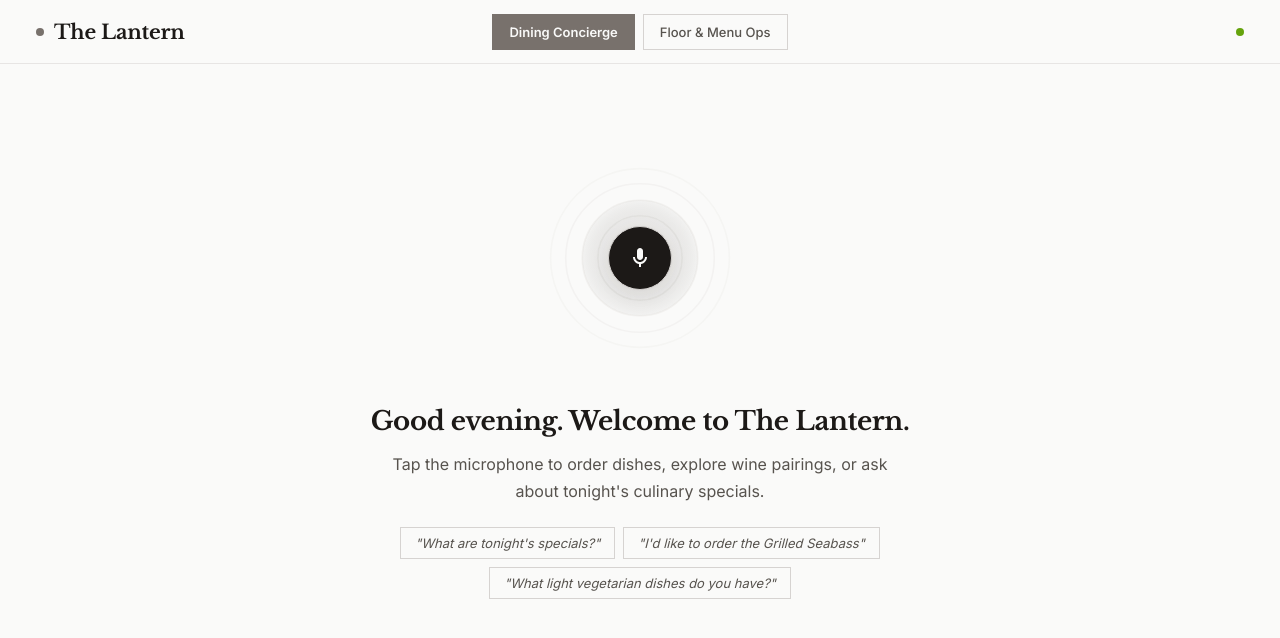
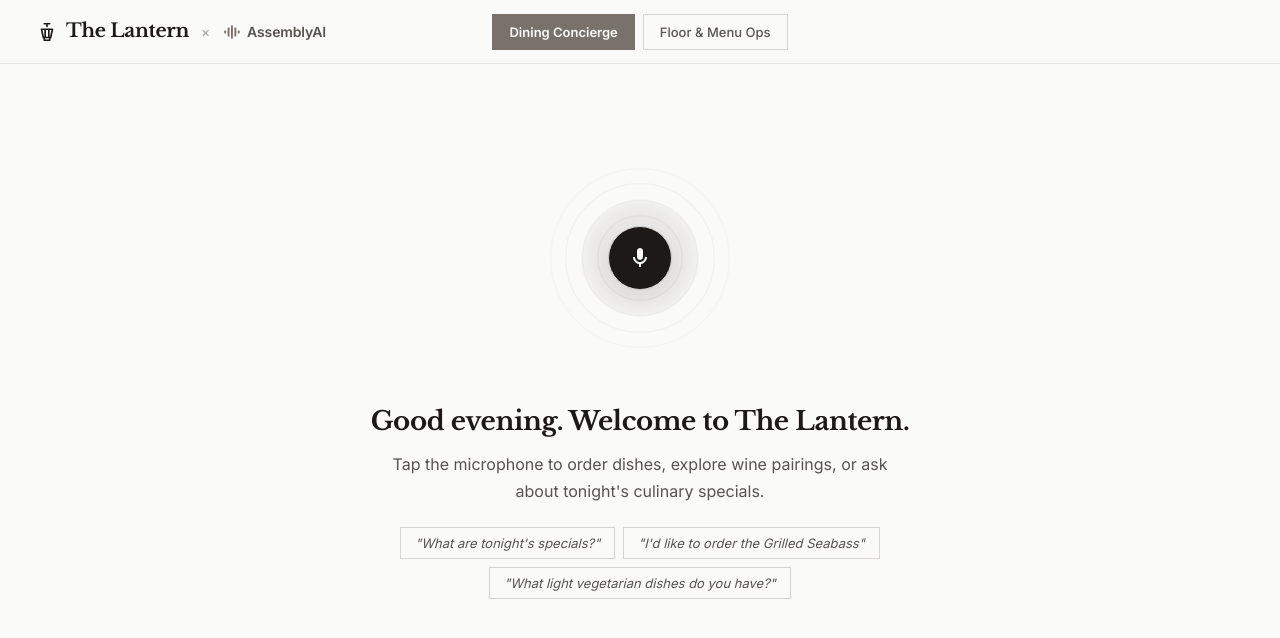
Before and after one commit to BennedictQuanTon/Team-Develarper---AssemblyAI---Voice-Agent-Hackathon, a website built with Vite: page frontend/index.html in a window 1280 px wide. Built offline with nearby package versions, Linux system fonts and the light colour scheme.

Commit message:
update 2

```diff
--- a/frontend/index.html
+++ b/frontend/index.html
@@ -12,9 +12,25 @@
 <body>
   <!-- ThoughtStream Minimalist Top Navigation Header -->
   <header class="apple-header">
+    <!-- Dual Logo: The Lantern × AssemblyAI (No dots) -->
     <div class="header-brand">
-      <span class="brand-dot" aria-hidden="true"></span>
-      <span>The Lantern</span>
+      <div class="nav-brand-item" title="The Lantern">
+        <svg class="nav-logo-icon" viewBox="0 0 24 24" fill="none" stroke="currentColor" stroke-width="1.8">
+          <path d="M9 3h6M12 3v3M6 9h12l-2 9H8L6 9zM9 18v3h6v-3M10 9v9M14 9v9" stroke-linecap="round" stroke-linejoin="round"/>
+        </svg>
+        <span class="nav-brand-name">The Lantern</span>
+      </div>
+      <span class="nav-brand-divider" aria-hidden="true">×</span>
+      <div class="nav-brand-item nav-partner" title="AssemblyAI Voice Agent">
+        <svg class="nav-assembly-icon" viewBox="0 0 24 24" fill="currentColor">
+          <rect x="3" y="10" width="2.5" height="4" rx="1"/>
+          <rect x="7.5" y="6" width="2.5" height="12" rx="1"/>
+          <rect x="12" y="3" width="2.5" height="18" rx="1"/>
+          <rect x="16.5" y="6" width="2.5" height="12" rx="1"/>
+          <rect x="21" y="10" width="2.5" height="4" rx="1"/>
+        </svg>
+        <span class="nav-partner-name">AssemblyAI</span>
+      </div>
     </div>
 
     <!-- Minimal Filter Chip Navigation -->
@@ -27,10 +43,8 @@
       </button>
     </nav>
 
-    <!-- Discreet Online Dot (Status text removed per user request) -->
-    <div class="header-status">
-      <span class="status-dot live" id="statusDot" aria-label="System active"></span>
-    </div>
+    <!-- Empty right column to balance grid (dot removed per user request) -->
+    <div class="header-status"></div>
   </header>
 
   <!-- Application Main Container -->
--- a/frontend/src/styles/base.css
+++ b/frontend/src/styles/base.css
@@ -56,37 +56,10 @@ body {
   justify-self: start;
 }
 
-.brand-dot {
-  width: 8px;
-  height: 8px;
-  border-radius: var(--radius-avatar);
-  background-color: var(--color-primary);
-}
-
 .header-status {
   display: flex;
   align-items: center;
   justify-self: end;
-}
-
-.status-dot {
-  width: 8px;
-  height: 8px;
-  border-radius: var(--radius-avatar);
-  background-color: var(--content-tertiary);
-  transition: background-color 0.2s ease;
-}
-
-.status-dot.live {
-  background-color: var(--color-success);
-}
-
-.status-dot.busy {
-  background-color: var(--color-warning);
-}
-
-.status-dot.error {
-  background-color: var(--color-error);
 }
 
 /* Application Content Area */
--- a/frontend/src/styles/components.css
+++ b/frontend/src/styles/components.css
@@ -347,8 +347,11 @@
 }
 
 .basket-row-price {
-  color: var(--content-secondary);
-  font-family: var(--font-mono);
+  color: var(--content-primary);
+  font-family: var(--font-display);
+  font-size: 16px;
+  font-weight: 700;
+  letter-spacing: -0.01em;
 }
 
 .basket-footer {
@@ -411,8 +414,9 @@
 
 .metric-pill strong {
   color: var(--content-primary);
-  font-weight: 600;
-  font-family: var(--font-mono);
+  font-weight: 700;
+  font-family: var(--font-display);
+  font-size: 15px;
 }
 
 .floor-grid {
@@ -526,10 +530,11 @@
 }
 
 .menu-price {
-  font-family: var(--font-mono);
-  font-size: 15px;
-  font-weight: 500;
-  color: var(--content-secondary);
+  font-family: var(--font-display);
+  font-size: 17px;
+  font-weight: 700;
+  color: var(--content-primary);
+  letter-spacing: -0.01em;
 }
 
 .btn-86 {
@@ -567,3 +572,67 @@
 .btn-86:focus-visible {
   box-shadow: var(--focus-ring);
 }
+
+/* ============================================================
+   6. Dual Logo Navbar Styling (The Lantern × AssemblyAI)
+   ============================================================ */
+.header-brand {
+  display: flex;
+  align-items: center;
+  gap: 12px;
+  user-select: none;
+  justify-self: start;
+}
+
+.nav-brand-item {
+  display: flex;
+  align-items: center;
+  gap: 8px;
+  color: var(--content-primary);
+  text-decoration: none;
+}
+
+.nav-brand-name {
+  font-family: var(--font-display);
+  font-size: 19px;
+  font-weight: 700;
+  letter-spacing: -0.015em;
+  color: var(--content-primary);
+}
+
+.nav-logo-icon {
+  width: 22px;
+  height: 22px;
+  stroke: var(--content-primary);
+  flex-shrink: 0;
+}
+
+.nav-brand-divider {
+  font-family: var(--font-text);
+  font-size: 14px;
+  color: var(--border-strong);
+  font-weight: 400;
+  user-select: none;
+}
+
+.nav-partner {
+  display: flex;
+  align-items: center;
+  gap: 7px;
+  color: var(--content-secondary);
+}
+
+.nav-partner-name {
+  font-family: var(--font-text);
+  font-size: 14px;
+  font-weight: 600;
+  letter-spacing: -0.01em;
+  color: var(--content-secondary);
+}
+
+.nav-assembly-icon {
+  width: 18px;
+  height: 18px;
+  fill: var(--color-primary);
+  flex-shrink: 0;
+}
--- a/frontend/src/styles/tokens.css
+++ b/frontend/src/styles/tokens.css
@@ -43,10 +43,10 @@
   --chip-error-text: #DC2626;
   --chip-error-border: #FECACA;
 
-  /* Typography Stack */
+  /* Typography Stack (Unified to Libre Baskerville for numbers & display) */
   --font-display: "Libre Baskerville", Georgia, "Times New Roman", serif;
   --font-text: "Inter", -apple-system, "Segoe UI", Helvetica, sans-serif;
-  --font-mono: "Source Code Pro", "Fira Code", Consolas, monospace;
+  --font-mono: "Libre Baskerville", Georgia, "Times New Roman", serif;
 
   /* Border Radius: Completely flat 0px everywhere per DESIGN.md */
   --radius-none: 0px;
```
